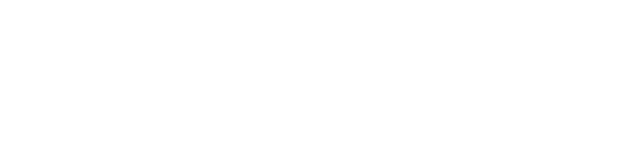
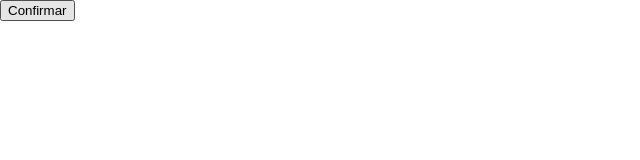
Before and after one commit to alyfer-pedroso/itinerario_frontend_plataforma, a plain HTML site: page index.html in a window 1280 px wide. Shown: the whole page, without its empty margins (0-640 px from the left). Drawn offline with Linux system fonts and the light colour scheme.

Commit message:
feat: form and submit button

```diff
--- a/index.html
+++ b/index.html
@@ -10,7 +10,11 @@
 
   <body>
     <header id="index-header"></header>
-    <main id="index-main"></main>
+    <main id="index-main">
+      <form action="index-form">
+        <button type="submit" form="index-form">Confirmar</button>
+      </form>
+    </main>
     <footer id="index-footer"></footer>
   </body>
 </html>
```
